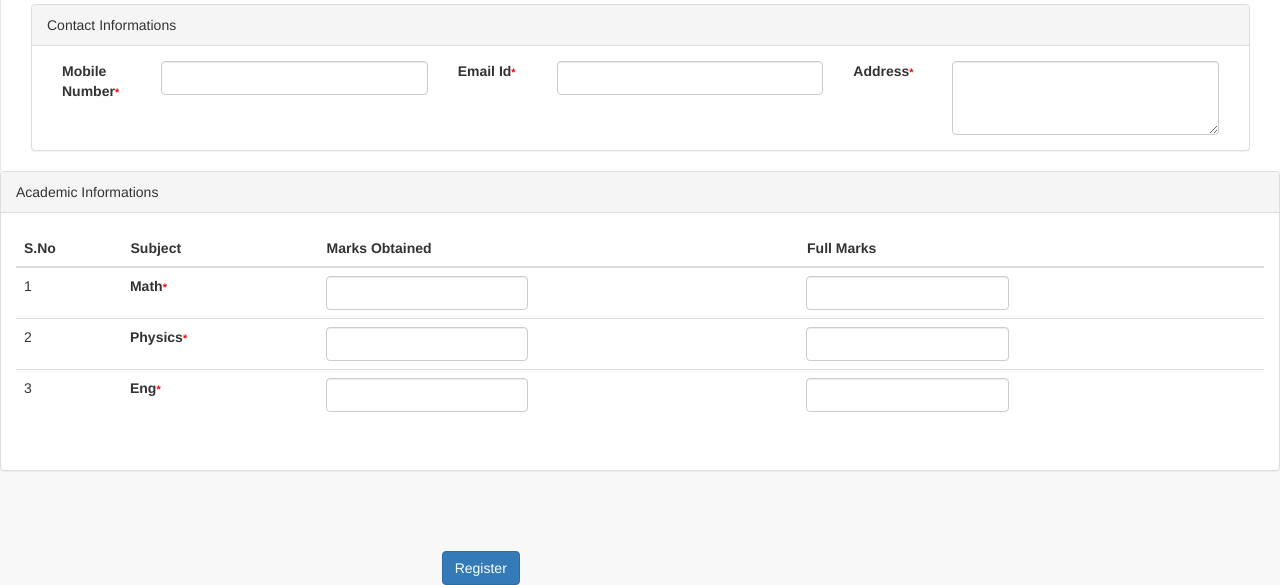
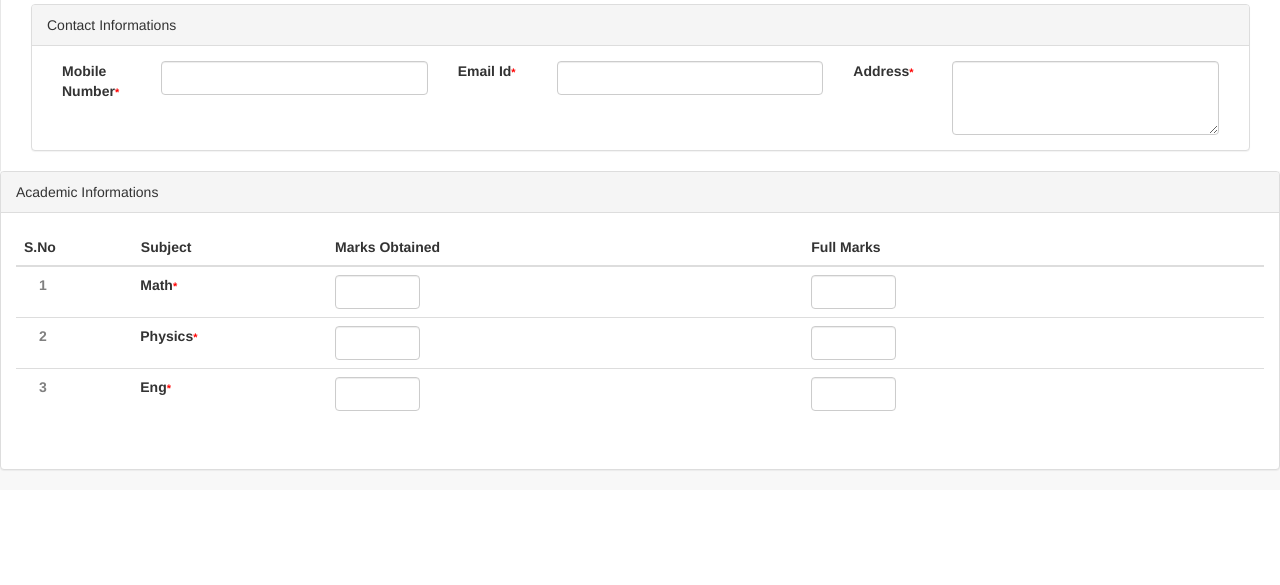
Before and after one commit to kiran86/studentmanagement, a PHP site: page /pages/register.php in a window 1280 px wide. Shown: the part 643-1228 px from the top of the page. After the commit the page ends 1114 px from the top, so only its background shows below. Run offline with PHP 8.4, Linux system fonts and the light colour scheme; data comes from the database, SQL or seed files in the repository.

Commit message:
No improvement, just trying

```diff
--- a/pages/register.php
+++ b/pages/register.php
@@ -216,71 +216,84 @@ include('../config/DbFunction.php');
 												<table class="table">
 													<thead>
 														<tr>
-															<div class="col-lg-6">
+															<div class="col-lg-3">
 																<th>S.No</th>
 															</div>
-															<div class="col-lg-6">
+															<div class="col-lg-3">
 																<th>&nbsp;&nbsp;&nbsp;&nbsp;Subject</th>
 															</div>
-															<div class="col-lg-6">
+															<div class="col-lg-3">
 																<th>&nbsp;&nbsp;&nbsp;&nbsp;Marks Obtained</th>
 															</div>
-															<div class="col-lg-6">
+															<div class="col-lg-3">
 																<th>&nbsp;&nbsp;&nbsp;&nbsp;Full Marks</th>
 															</div>
 														</tr>
 													</thead>
 													<tbody>
 														<tr>
-															<td>1</td>
 															<td>
-																<div class="col-lg-6">
+																<div class="col-lg-3">
+																	<label><span id="" style="color:grey">1</span></label>
+																</div>
+															</td>
+															</div>
+															<td>
+																<div class="col-lg-3">
 																	<label>Math<span id="" style="font-size:11px;color:red">*</span></label>
 																</div>
 															</td>
 															<td>
-																<div class="col-lg-6">
+																<div class="col-lg-3">
 																	<input class="form-control"  type="text" name="marks1">
 																</div>
 															</td>
 															<td>
-																<div class="col-lg-6">
+																<div class="col-lg-3">
 																	<input class="form-control"  type="text" name="fmarks1">
 																</div>
 															</td>
 														</tr>
 														<tr>
-															<td>2</td>
 															<td>
-																<div class="col-lg-6">
+																<div class="col-lg-3">
+																	<label><span id="" style="color:grey">2</span></label>
+																</div>
+															</td>
+															<td>
+																<div class="col-lg-3">
 																	<label>Physics<span id="" style="font-size:11px;color:red">*</span></label>
 																</div>
 															</td>
 															<td>
-																<div class="col-lg-6">
+																<div class="col-lg-3">
 																	<input class="form-control"  type="text" name="marks2">
 																</div>
 															</td>
 															<td>
-																<div class="col-lg-6">
+																<div class="col-lg-3">
 																	<input class="form-control"  type="text" name="fmarks2">
 																</div>
 															</td>
 														</tr>
 														<tr>
-															<td>3</td>
 															<td>
-																<div class="col-lg-6">
+																<div class="col-lg-3">
+																	<label><span id="" style="color:grey">3</span></label>
+																</div>
+															</td>
+															<td>
+																<div class="col-lg-3">
 																	<label>Eng<span id="" style="font-size:11px;color:red">*</span></label>
 																</div>
 															</td>
 															<td>
-																<div class="col-lg-6">
+																<div class="col-lg-3">
 																	<input class="form-control"  type="text" name="marks3">
 																</div>
 															</td>
 															<td>
-																<div class="col-lg-6">
+																<div class="col-lg-3">
 																	<input class="form-control"  type="text" name="fmarks3">
 																</div>
 															</td>
@@ -295,8 +308,7 @@ include('../config/DbFunction.php');
 						</div>
 					</div>
 				</div>
-			</div>
-								<br>
+			</div><!--
 								<div class="row">
 									<div class="col-lg-12">
 										<div class="form-group">
@@ -307,15 +319,15 @@ include('../config/DbFunction.php');
 											</div>
 										</div>
 									</div>
-								</div><!--row!-->
+								</div>
 							</div>
 						</div>
 					</div>
 				</div>
-			</div>
+			</div>-->
 		</div>
 	</div>
-	</form>
+</form>
 
 	<!-- jQuery -->
 	<script src="../bower_components/jquery/dist/jquery.min.js"
```
